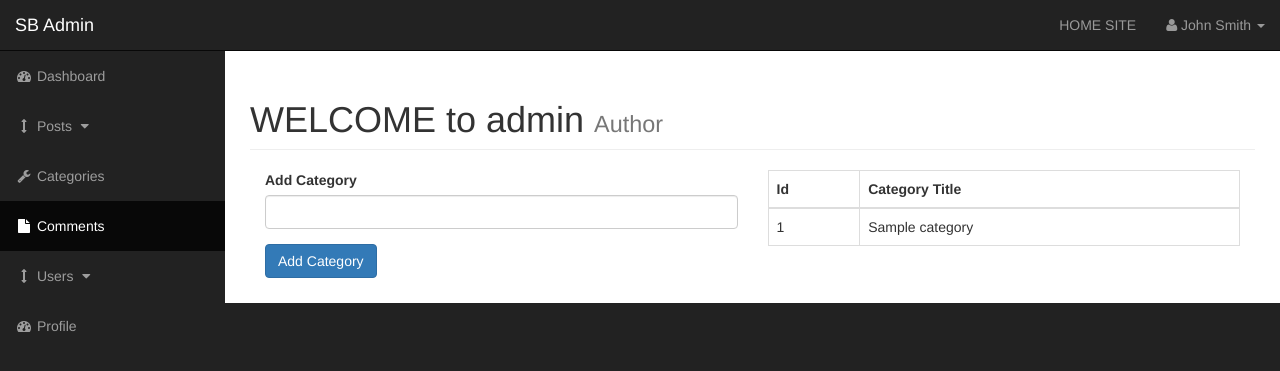
After one commit to stab259/CMS_project, a PHP site: page /admin/categories.php in a window 1280 px wide. The commit adds this page. Shown: the top 371 px of the page. Run offline with PHP 8.4, Linux system fonts and the light colour scheme; tables that the repository leaves empty or names only in its code hold one stand-in row (values such as "Sample post").

Commit message:
Create the Admin Category Page and Add Categories

```diff
--- /dev/null
+++ b/admin/categories.php
@@ -0,0 +1,98 @@
+<?php include "includes/admin_header.php"; ?>
+
+<div id="wrapper">
+
+    <!-- Navigation -->
+    <?php include "includes/admin_navigation.php"; ?>
+
+    <div id="page-wrapper">
+
+        <div class="container-fluid">
+
+            <!-- Page Heading -->
+            <div class="row">
+                <div class="col-lg-12">
+                    <h1 class="page-header">
+                        WELCOME to admin
+                        <small>Author</small>
+                    </h1>
+
+                    <div class="col-xs-6">
+
+                        <?php
+                        if (isset($_POST['submit'])) {
+
+                            $cat_title = $_POST['cat_title'];
+
+                            if ($cat_title == "" || empty($cat_title)) {
+                                echo "This field should not be empty";
+                            } else {
+
+                                $query = "INSERT INTO categories(cat_title) ";
+                                $query .= "VALUE('{$cat_title}') ";
+
+                                $create_category_query = mysqli_query($connection, $query);
+
+                                header("Location: categories.php");
+                                // to prevent resending the previous request when we refresh the page after initially submitting the form
+
+                                if (!$create_category_query) {
+
+                                    die('QUERY FAILED' . mysqli_error($connection));
+                                }
+                            }
+                        }
+                        ?>
+
+                        <form action="" method="post">
+                            <div class="form-group">
+                                <label for="cat-title">Add Category</label>
+                                <input type="text" class="form-control" name="cat_title">
+                            </div>
+                            <div class="form-group">
+                                <input type="submit" class="btn btn-primary" name="submit" value="Add Category">
+                            </div>
+                        </form>
+                    </div><!-- Add Category Form -->
+
+                    <div class="col-xs-6">
+
+                        <?php
+                        $query = "SELECT * FROM categories";
+                        $select_categories = mysqli_query($connection, $query);
+                        ?>
+
+                        <table class="table table-bordered table-hover">
+                            <thead>
+                                <tr>
+                                    <th>Id</th>
+                                    <th>Category Title</th>
+                                </tr>
+                            </thead>
+                            <tbody>
+                                <?php
+                                while ($row = mysqli_fetch_assoc($select_categories)) {
+                                    $cat_id = $row['cat_id'];
+                                    $cat_title = $row['cat_title'];
+
+                                    echo "<tr>";
+                                    echo "<td>{$cat_id}</td>";
+                                    echo "<td>{$cat_title}</td>";
+                                    echo "</tr>";
+                                }
+                                ?>
+                            </tbody>
+                        </table>
+                    </div>
+
+                </div>
+            </div>
+            <!-- /.row -->
+
+        </div>
+        <!-- /.container-fluid -->
+
+    </div>
+    <!-- /#page-wrapper -->
+
+    <?php include "includes/admin_footer.php"; ?>
--- a/admin/includes/header.php
+++ b/admin/includes/admin_header.php
@@ -1,3 +1,6 @@
+<?php ob_start(); ?>
+<?php include "../includes/db.php"; ?>
+
 <!DOCTYPE html>
 <html lang="en">
 
--- a/admin/includes/navigation.php
+++ b/admin/includes/admin_navigation.php
@@ -43,7 +43,7 @@
                 </ul>
             </li>
             <li>
-                <a href="bootstrap-grid.html"><i class="fa fa-fw fa-wrench"></i> Categories</a>
+                <a href="categories.php"><i class="fa fa-fw fa-wrench"></i> Categories</a>
             </li>
             <li class="active">
                 <a href="blank-page.html"><i class="fa fa-fw fa-file"></i> Comments</a>
--- a/admin/index.php
+++ b/admin/index.php
@@ -1,9 +1,9 @@
-<?php include "includes/header.php" ?>
+<?php include "includes/admin_header.php"; ?>
 
 <div id="wrapper">
 
     <!-- Navigation -->
-    <?php include "includes/navigation.php" ?>
+    <?php include "includes/admin_navigation.php"; ?>
 
     <div id="page-wrapper">
 
@@ -26,4 +26,4 @@
     </div>
     <!-- /#page-wrapper -->
 
-    <?php include "includes/footer.php" ?>
+    <?php include "includes/admin_footer.php"; ?>
```
Also changed, not shown: admin/includes/admin_footer.php (renamed from admin/includes/footer.php).
